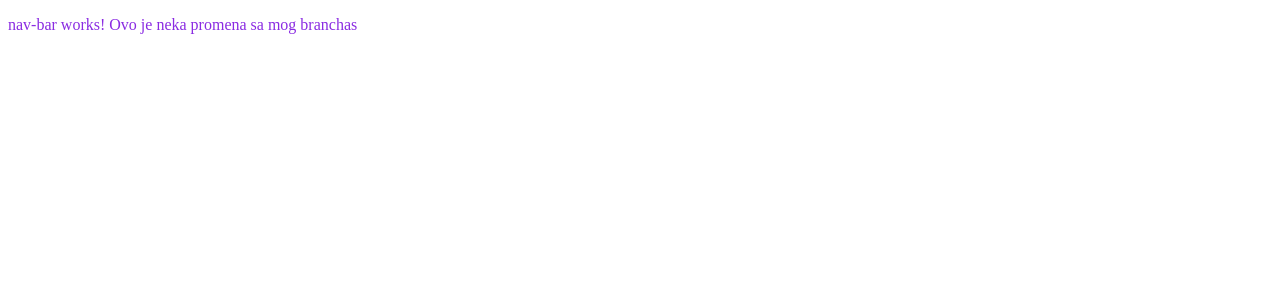
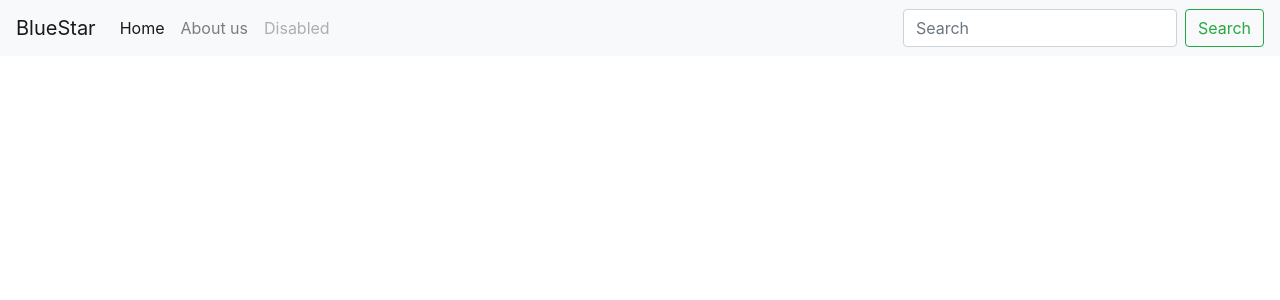
Before and after one commit to VukasinV/BlueStar, an Angular app: page / in a window 1280 px wide. Shown: the top 300 px of the page. Built offline with nearby package versions, Linux system fonts and the light colour scheme.

Commit message:
added navbar

```diff
--- a/package.json
+++ b/package.json
@@ -20,6 +20,7 @@
     "@angular/platform-browser": "^6.1.0",
     "@angular/platform-browser-dynamic": "^6.1.0",
     "@angular/router": "^6.1.0",
+    "bootstrap": "^4.3.1",
     "core-js": "^2.5.4",
     "rxjs": "~6.2.0",
     "zone.js": "~0.8.26"
--- a/src/app/nav-bar/nav-bar.component.html
+++ b/src/app/nav-bar/nav-bar.component.html
@@ -1,8 +1,28 @@
-<p>
-  nav-bar works!
-  Ovo je neka promena sa mog branchas
-</p>
+
 <div>
+  <nav class="navbar navbar-expand-lg navbar-light bg-light">
+    <a class="navbar-brand" href="#">BlueStar</a>
+    <button class="navbar-toggler" type="button" data-toggle="collapse" data-target="#navbarTogglerDemo02" aria-controls="navbarTogglerDemo02" aria-expanded="false" aria-label="Toggle navigation">
+      <span class="navbar-toggler-icon"></span>
+    </button>
 
+    <div class="collapse navbar-collapse" id="navbarTogglerDemo02">
+      <ul class="navbar-nav mr-auto mt-2 mt-lg-0">
+        <li class="nav-item active">
+          <a class="nav-link" href="#">Home <span class="sr-only">(current)</span></a>
+        </li>
+        <li class="nav-item">
+          <a class="nav-link" href="#">About us</a>
+        </li>
+        <li class="nav-item">
+          <a class="nav-link disabled" href="#">Disabled</a>
+        </li>
+      </ul>
+      <form class="form-inline my-2 my-lg-0">
+        <input class="form-control mr-sm-2" type="search" placeholder="Search">
+        <button class="btn btn-outline-success my-2 my-sm-0" type="submit">Search</button>
+      </form>
+    </div>
+  </nav>
 
 </div>
--- a/src/styles.css
+++ b/src/styles.css
@@ -1 +1,2 @@
 /* You can add global styles to this file, and also import other style files */
+ @import "~bootstrap/dist/css/bootstrap.css";
```
Also changed, not shown: 1 other file (tests, documents, lock files or other folders).
